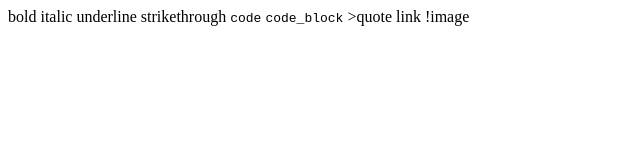
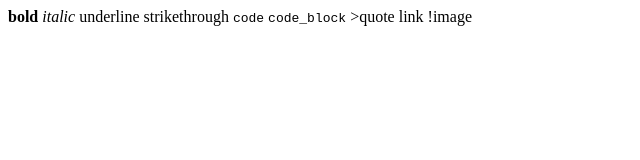
Before and after one commit to vpofg/FLaC_proj, a plain HTML site: page index.html in a window 1280 px wide. Shown: the full height of the page, 0-640 px from the left. Drawn offline with Linux system fonts and the light colour scheme.

Commit message:
something maybe?

```diff
--- a/index.html
+++ b/index.html
@@ -1 +1,3 @@
-<bold<quote>bold</bold> <italic>italic</italic> <underline>underline</underline> <strikethrough>strikethrough</strikethrough> <code>code</code> <code></code><code>code_block</code><code></code> >quote <link>link</link> !<link>image</link></quote>
+<b>bold</b>
+<i>italic</i>
+<underline>underline</underline> <strikethrough>strikethrough</strikethrough> <code>code</code> <code></code><code>code_block</code><code></code> >quote <link>link</link> !<link>image</link></quote>
```
Also changed, not shown: out.txt (deleted).
